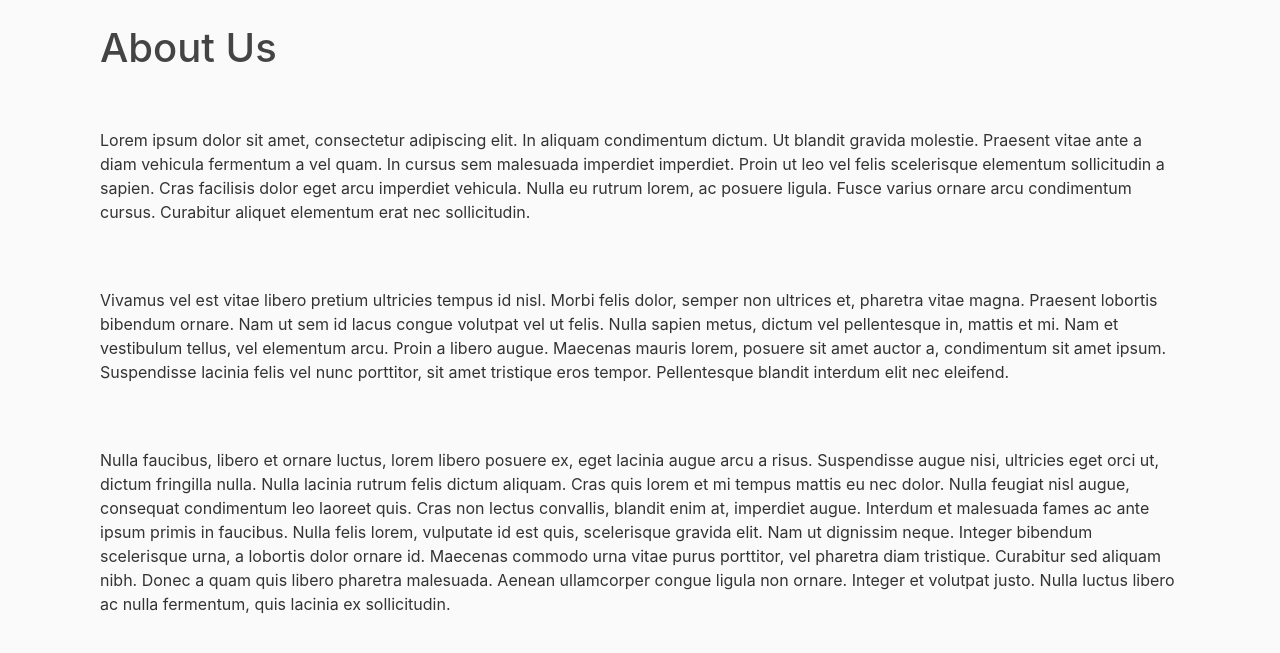
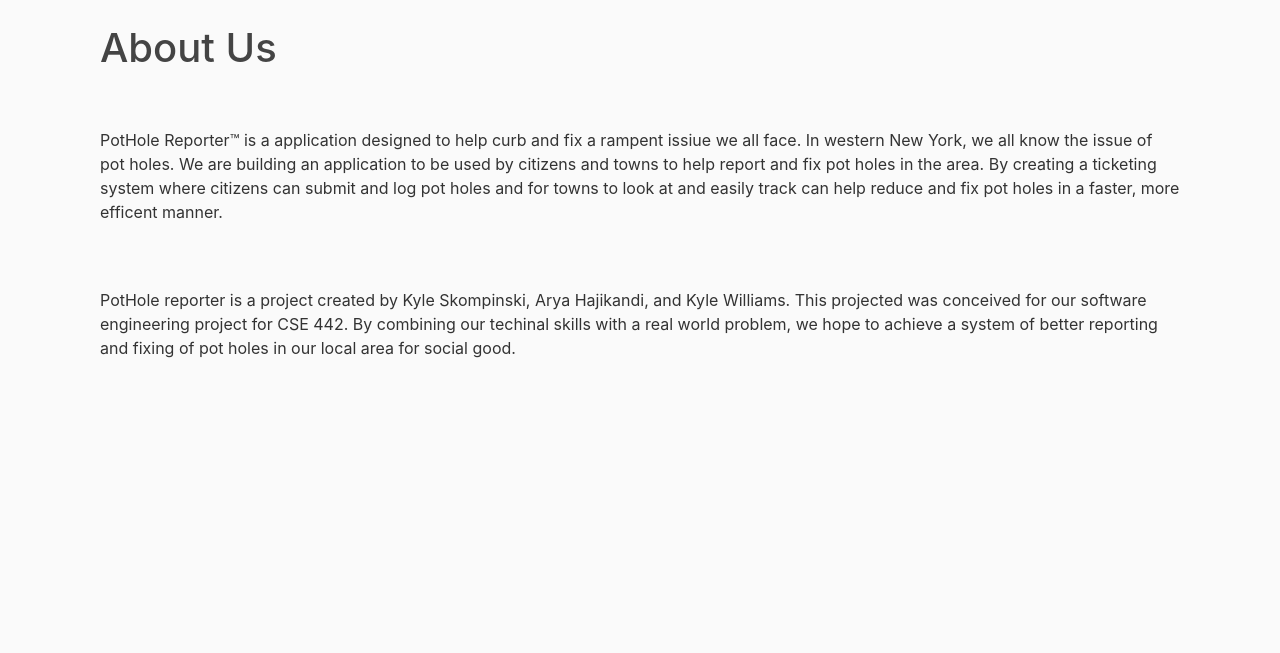
Before and after one commit to aryahaji/PotholeReporter, a Flask app: page /about in a window 1280 px wide. Shown: the part 56-709 px from the top of the page. Run offline with Flask 2, Linux system fonts and the light colour scheme; parts of the project's set-up code (start-up, migrations or seed data) failed here and were passed over; some libraries are stand-ins or nearby versions.

Commit message:
Aboust us page ready

```diff
--- a/PotHoleReporter/templates/about.html
+++ b/PotHoleReporter/templates/about.html
@@ -10,19 +10,21 @@
         </div>
         <div class="row mt-5">
             <div class="col-md-12">
-                <p>Lorem ipsum dolor sit amet, consectetur adipiscing elit. In aliquam condimentum dictum. Ut blandit gravida molestie. Praesent vitae ante a diam vehicula fermentum a vel quam. In cursus sem malesuada imperdiet imperdiet. Proin ut leo vel felis scelerisque elementum sollicitudin a sapien. Cras facilisis dolor eget arcu imperdiet vehicula. Nulla eu rutrum lorem, ac posuere ligula. Fusce varius ornare arcu condimentum cursus. Curabitur aliquet elementum erat nec sollicitudin.</p>
+                <p>PotHole Reporter™ is a application designed to help curb and fix a rampent issiue we all face.
+                    In western New York, we all know the issue of pot holes. We are building an application to be used
+                    by citizens and towns to help report and fix pot holes in the area. By creating a ticketing system where
+                    citizens can submit and log pot holes and for towns to look at and easily track can help reduce and fix
+                    pot holes in a faster, more efficent manner. </p>
             </div>
         </div>
         <div class="row mt-5">
             <div class="col-md-12">
-                <p>Vivamus vel est vitae libero pretium ultricies tempus id nisl. Morbi felis dolor, semper non ultrices et, pharetra vitae magna. Praesent lobortis bibendum ornare. Nam ut sem id lacus congue volutpat vel ut felis. Nulla sapien metus, dictum vel pellentesque in, mattis et mi. Nam et vestibulum tellus, vel elementum arcu. Proin a libero augue. Maecenas mauris lorem, posuere sit amet auctor a, condimentum sit amet ipsum. Suspendisse lacinia felis vel nunc porttitor, sit amet tristique eros tempor. Pellentesque blandit interdum elit nec eleifend.</p>
+                <p>PotHole reporter is a project created by Kyle Skompinski, Arya Hajikandi, and Kyle Williams.
+                    This projected was conceived for our software engineering project for CSE 442.
+                    By combining our techinal skills with a real world problem, we hope to achieve a system of better reporting and fixing of pot holes in our local area for social good.</p>
             </div>
         </div>
-        <div class="row mt-5">
-            <div class="col-md-12">
-                <p>Nulla faucibus, libero et ornare luctus, lorem libero posuere ex, eget lacinia augue arcu a risus. Suspendisse augue nisi, ultricies eget orci ut, dictum fringilla nulla. Nulla lacinia rutrum felis dictum aliquam. Cras quis lorem et mi tempus mattis eu nec dolor. Nulla feugiat nisl augue, consequat condimentum leo laoreet quis. Cras non lectus convallis, blandit enim at, imperdiet augue. Interdum et malesuada fames ac ante ipsum primis in faucibus. Nulla felis lorem, vulputate id est quis, scelerisque gravida elit. Nam ut dignissim neque. Integer bibendum scelerisque urna, a lobortis dolor ornare id. Maecenas commodo urna vitae purus porttitor, vel pharetra diam tristique. Curabitur sed aliquam nibh. Donec a quam quis libero pharetra malesuada. Aenean ullamcorper congue ligula non ornare. Integer et volutpat justo. Nulla luctus libero ac nulla fermentum, quis lacinia ex sollicitudin.</p>
-            </div>
-        </div>
+
     </div>
 </div>
 {% endblock %}
```
